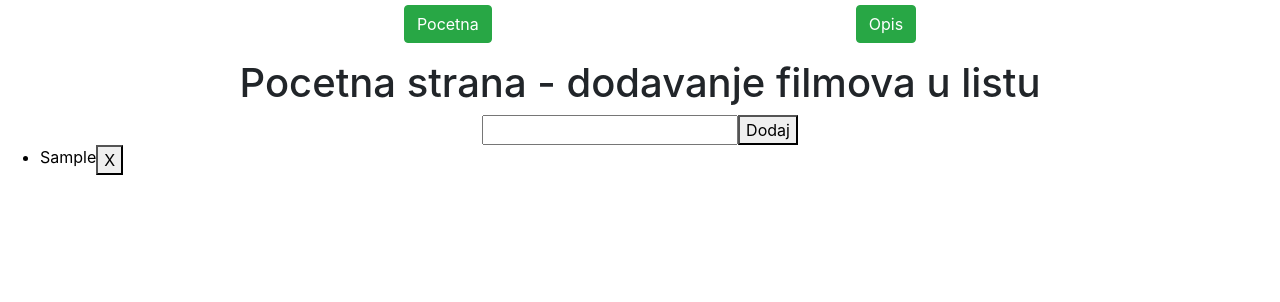
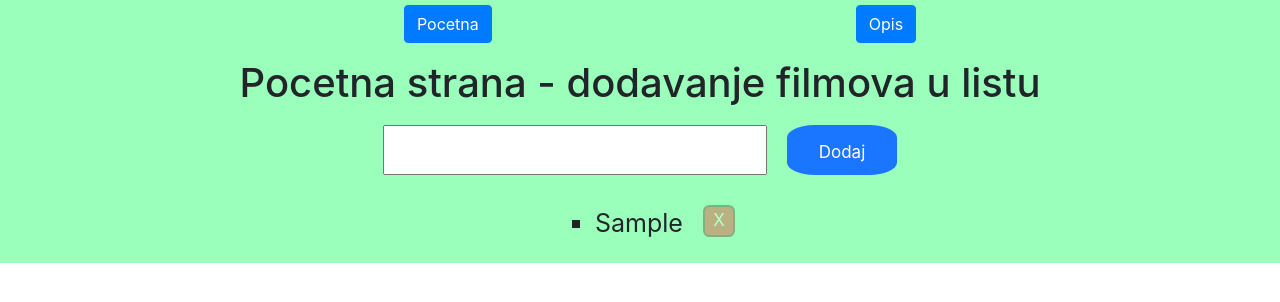
Before and after one commit to petarmilatovic98/ReactITEH, a React (Create React App) app: page / in a window 1280 px wide. Both pictures are taken after typing "Sample" into the empty fields and a click on the button "Dodaj". Shown: the top 302 px of the page. Built offline with nearby package versions, Linux system fonts and the light colour scheme.

Commit message:
Dodat CSS

```diff
--- a/src/App.js
+++ b/src/App.js
@@ -1,4 +1,3 @@
-import logo from './logo.svg';
 import './App.css';
 import Pocetna from './Pocetna'
 import Opis from './Opis'
@@ -9,7 +8,7 @@ import React, {useState} from 'react'
 function App() {
 
   return (
-    <div className="App">
+    <div className="App" style={{backgroundColor:'#99ffbb'}}>
       <Meni />
       <Route exact path="/" component={Pocetna} />
       <Route exact path="/Opis" component={Opis} />
--- a/src/Meni.js
+++ b/src/Meni.js
@@ -4,9 +4,9 @@ import Button from 'react-bootstrap/Button'
 
 function Meni() {
     return (
-        <ul style={{ display: 'flex', justifyContent: 'space-evenly', marginTop: '5px' }}>
-            <Button variant="success"><Link to="/" style={{ textDecoration: 'none', color: 'white' }}>Pocetna</Link></Button>{' '}
-            <Button variant="success"><Link to="/opis" style={{ textDecoration: 'none', color: 'white' }}>Opis</Link></Button>{' '}
+        <ul style={{ display: 'flex', justifyContent: 'space-evenly', paddingTop: '5px' }}>
+            <Button variant="primary"><Link to="/" style={{ textDecoration: 'none', color: 'white' }}>Pocetna</Link></Button>{' '}
+            <Button variant="primary"><Link to="/opis" style={{ textDecoration: 'none', color: 'white' }}>Opis</Link></Button>{' '}
         </ul>
     )
 }
--- a/src/Movie.js
+++ b/src/Movie.js
@@ -1,4 +1,5 @@
 import React from "react";
+import './MovieCSS.css'
 
 function Movie({movie,removeMovie}) {
 
@@ -7,11 +8,11 @@ function Movie({movie,removeMovie}) {
     }
 
     return(
-        <div style={{display:"flex"}}>
-            <li style={{color:'black'}}>{movie.name}</li>
-            <button onClick={handleRemoveClick}>X</button>
+        <div class = "container">
+        <li class="item">{movie.name}</li>
+        <button class="Xbtn" onClick={handleRemoveClick}>X</button>
         </div>
-    );
+        );
 }
 
 export default Movie;
--- /dev/null
+++ b/src/MovieCSS.css
@@ -0,0 +1,29 @@
+.container {
+  display: flex;
+  justify-content: space-between;
+  background-color:#99ffbb;
+}
+
+.item {
+  margin: 10px;
+  font-size: 25px;
+}
+
+.Xbtn {
+  width: 32px;
+  height: 32px;
+  opacity: 0.3;
+  margin: 10px;
+  background-color: red;
+  border: 2px solid #4d0000;
+  color: white;
+  text-align: center;
+  text-decoration: none;
+  display: inline-block;
+  font-size: 17px;
+  border-radius: 20%;
+}
+
+.Xbtn:hover {
+  opacity: 1;
+}
--- /dev/null
+++ b/src/MovieFormCSS.css
@@ -0,0 +1,33 @@
+.main-form {
+  display: flex;
+  justify-content: center;
+  background-color: #99ffbb
+}
+
+.addbtn {
+  margin: 10px;
+  background-color: #1a75ff;
+  border: none;
+  color: white;
+  padding: 15px 32px;
+  text-align: center;
+  text-decoration: none;
+  display: inline-block;
+  font-size: 17px;
+  border-radius: 25%;
+  height: 50px;
+}
+
+.addbtn:hover {
+  background-color:#005ce6;
+}
+
+.main-form input {
+  margin: 10px;
+  width: 30%;
+  height: 50px;
+}
+
+.main-form input:focus {
+  border: 3px solid #003300;
+}
--- a/src/MovieList.js
+++ b/src/MovieList.js
@@ -1,13 +1,16 @@
 import React from "react";
 import Movie from './Movie'
+import './MovieListCSS.css'
 
-function MovieList({movies, removeMovie}) {
-    return(
-        <ul>
-            {movies.map(movie=>(
-                <Movie key={movie.id} movie={movie} removeMovie={removeMovie}/>
-            ))}
-        </ul>
+function MovieList({ movies, removeMovie }) {
+    return (
+        <div class="pozadina">
+            <ul class="list">
+                {movies.map((movie) => (
+                    <Movie key={movie.id} movie={movie} removeMovie={removeMovie} />
+                ))}
+            </ul>
+        </div>
     );
 }
 
--- /dev/null
+++ b/src/MovieListCSS.css
@@ -0,0 +1,15 @@
+.list{
+    list-style-type: square;
+    margin: 10px;
+}
+
+.pozadina{
+    margin-left: 10px;
+    background-size: 500px, 500px, auto;
+    display: flex;
+    justify-content: center;
+    background-color:#99ffbb;
+    background-size: 200px 400px;
+    background-repeat: no-repeat;
+    background-position: right bottom, left top;
+}
--- a/src/MoviesForm.js
+++ b/src/MoviesForm.js
@@ -1,5 +1,6 @@
 import React,{useState} from 'react'
 import {v4 as uuidv4} from 'uuid'
+import './MovieFormCSS.css'
 
 
 function MoviesForm({addMovie}){
@@ -23,9 +24,9 @@ function MoviesForm({addMovie}){
     }
 
     return(
-      <form onSubmit={handleSubmit}>
-          <input onChange={handleMovieInputChange} value={movie.name} name="name" type="text"/>
-          <button type="submit">Dodaj</button>
+      <form class="main-form" onSubmit={handleSubmit}>
+          <input autoComplete="off" onChange={handleMovieInputChange} value={movie.name} name="name" type="text"/>
+          <button class="addbtn" type="submit">Dodaj</button>
       </form>
     );
 }
--- a/src/Opis.js
+++ b/src/Opis.js
@@ -25,12 +25,20 @@ function Opis() {
         <div>
             <h1>Strana za opis</h1>
             <br></br>
-            <h4>Aplikacija pruža mogućnosti korisnicima da kreiraju svoju listu filmova. Kada film bude odgledan,
+            <h4 style={{ marginLeft:250, marginRight:250 }}>Aplikacija pruža mogućnosti korisnicima da kreiraju svoju listu filmova. Kada film bude odgledan,
             korisnik ga može ukloniti iz liste. Filmovi se čuvaju u lokalnom stogage-u, tako da i nakon
             ponovog pokretanja stranice lista ostaje sačuvana.
             </h4>
-            <AnalogueClock {...clockOptions} />
-            <img src={image} alt="" width="400px"/>
+            <br></br>
+            <br></br>
+            <div style={{ display: "flex", justifyContent: 'space-evenly' }}>
+
+                <AnalogueClock {...clockOptions} />
+                <img src={image} alt="" width="300px" height="300px" />
+
+            </div>
+            <br></br>
+            <br></br>
         </div>
 
     );
```
Also changed, not shown: 1 other file (tests, documents, lock files or other folders).
